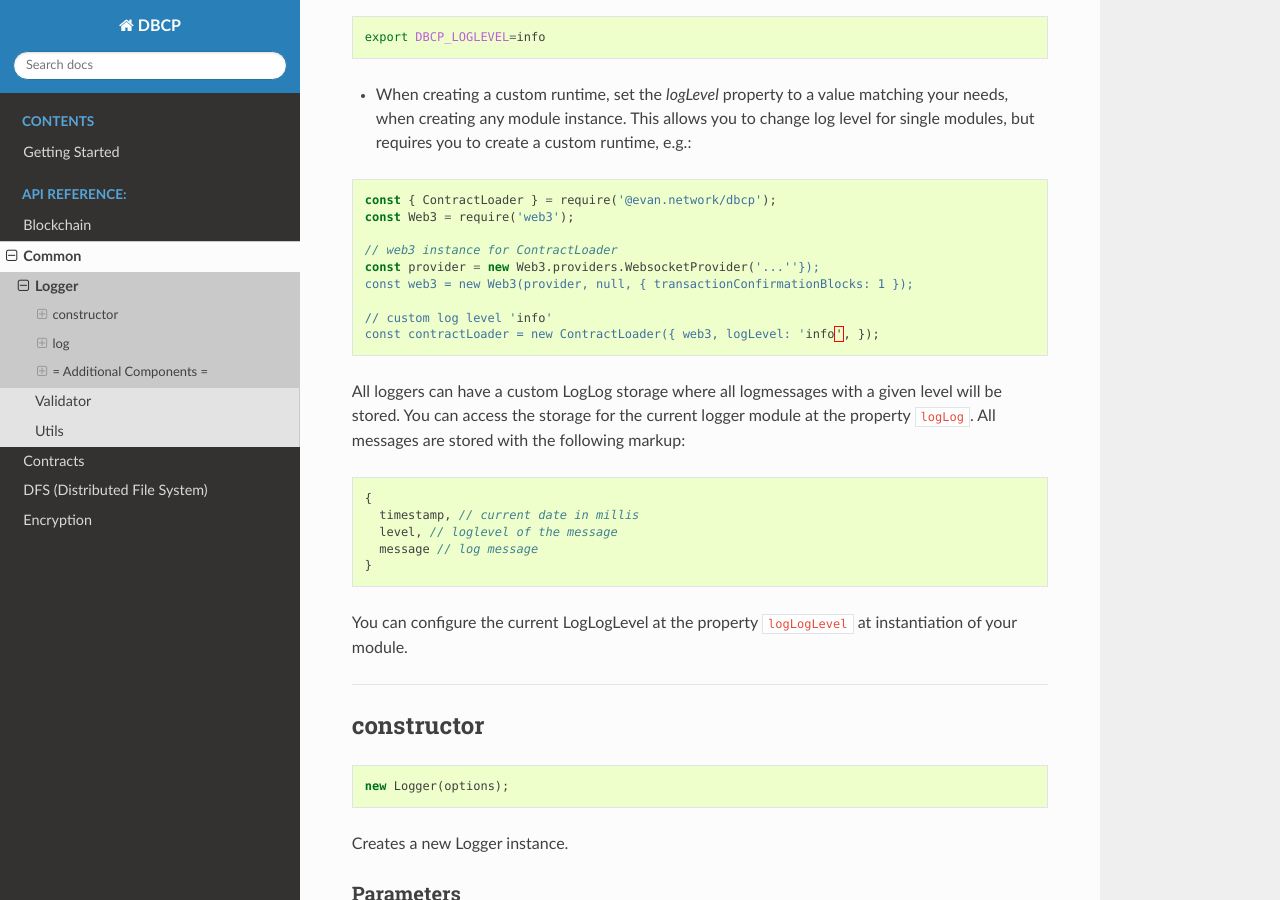
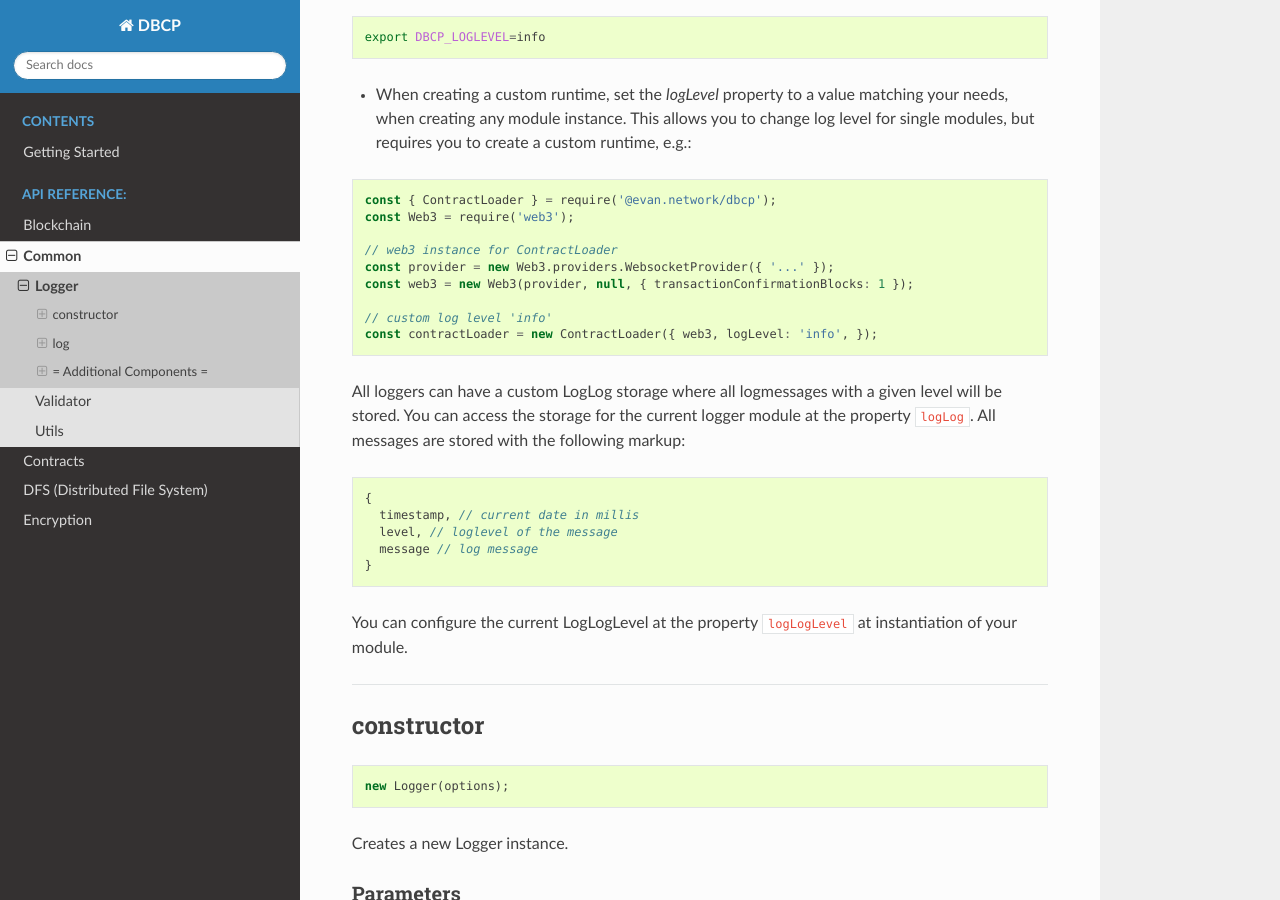
Before and after one commit to evannetwork/dbcp, a Sphinx documentation site: the page built from docs/common/logger.rst, in a window 1280 px wide and 900 px high, scrolled down 623 px. Built offline with Sphinx 7.4.7 and the Read the Docs theme 2.0.0, drawn with Linux system fonts in a browser that asks for light colours.

```diff
--- a/docs/common/logger.rst
+++ b/docs/common/logger.rst
@@ -39,7 +39,7 @@ It can be useful for analyzing issues to increase the log level. You can do this
     const Web3 = require('web3');
 
     // web3 instance for ContractLoader
-    const provider = new Web3.providers.WebsocketProvider('...''});
+    const provider = new Web3.providers.WebsocketProvider({ '...' });
     const web3 = new Web3(provider, null, { transactionConfirmationBlocks: 1 });
 
     // custom log level 'info'
```
